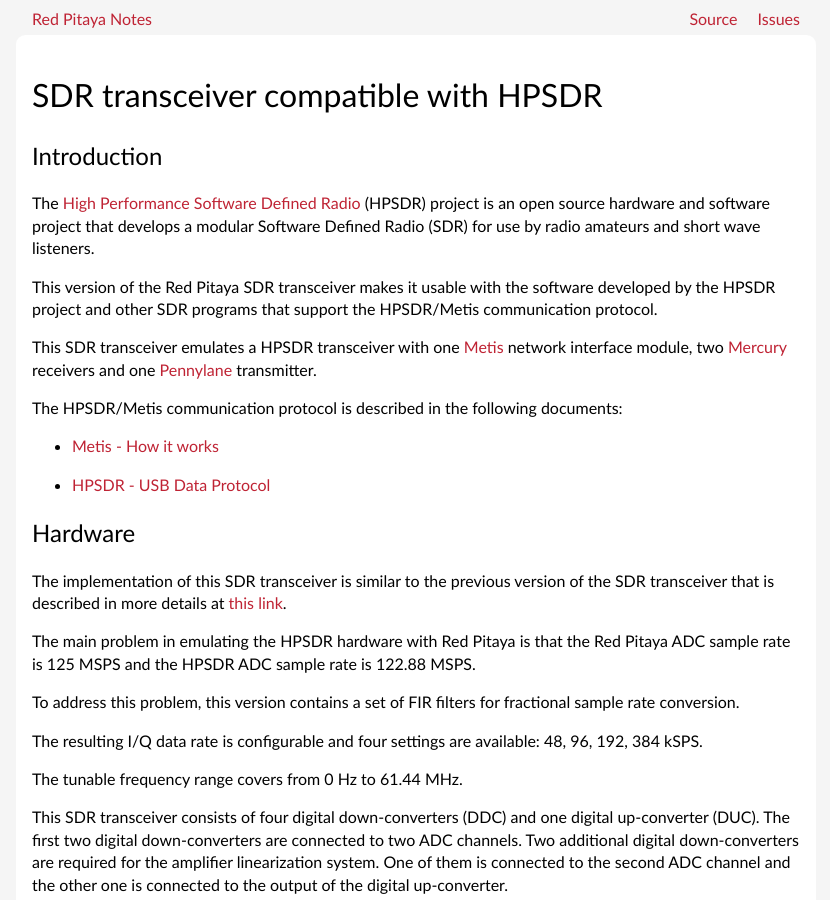
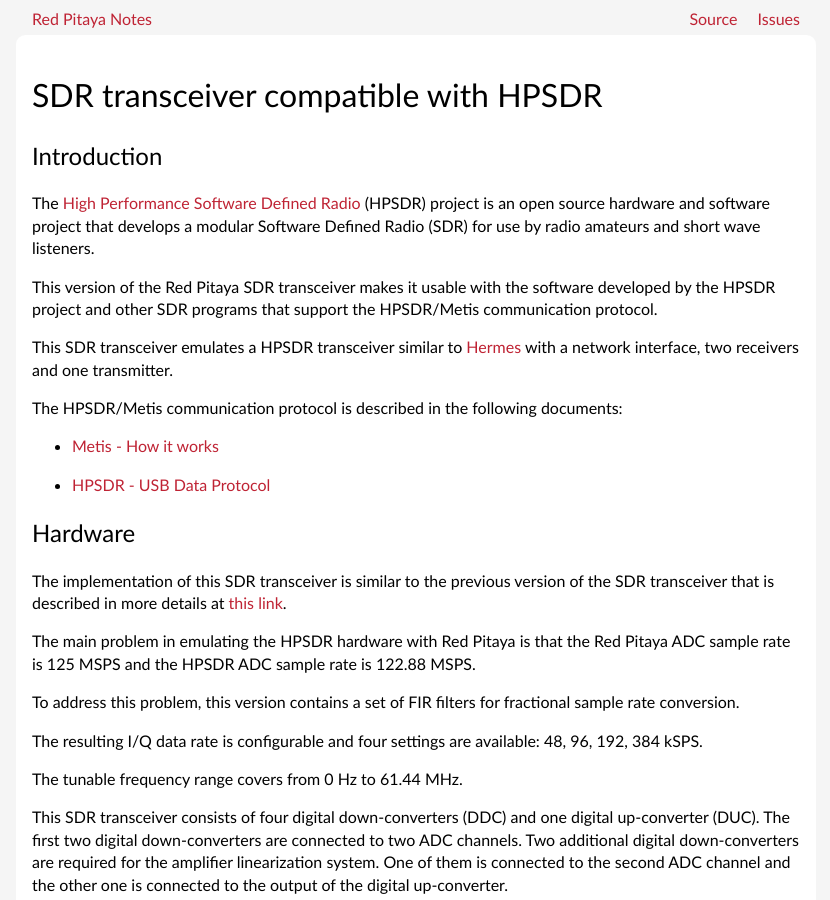
Before and after one commit to pavel-demin/red-pitaya-notes, a Jekyll site: the page built from sdr-transceiver-hpsdr.md, in a window 1280 px wide and 900 px high. Shown: the whole window, without its empty margins (224-1054 px from the left). Built offline with Jekyll 4.4.1, drawn with Linux system fonts in a browser that asks for light colours.

Commit message:
update introduction in sdr-transceiver-hpsdr

```diff
--- a/sdr-transceiver-hpsdr.md
+++ b/sdr-transceiver-hpsdr.md
@@ -11,7 +11,7 @@
 
 This version of the Red Pitaya SDR transceiver makes it usable with the software developed by the HPSDR project and other SDR programs that support the HPSDR/Metis communication protocol.
 
-This SDR transceiver emulates a HPSDR transceiver with one [Metis](http://openhpsdr.org/metis.php) network interface module, two [Mercury](http://openhpsdr.org/mercury.php) receivers and one [Pennylane](http://openhpsdr.org/penny.php) transmitter.
+This SDR transceiver emulates a HPSDR transceiver similar to [Hermes](http://openhpsdr.org/hermes.php) with a network interface, two receivers and one transmitter.
 
 The HPSDR/Metis communication protocol is described in the following documents:
 
```
